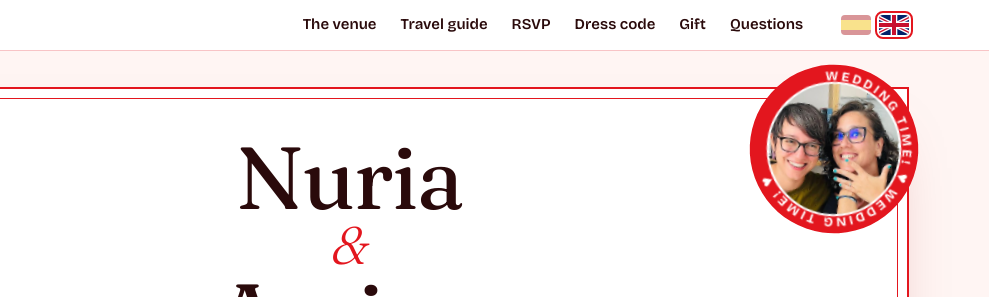
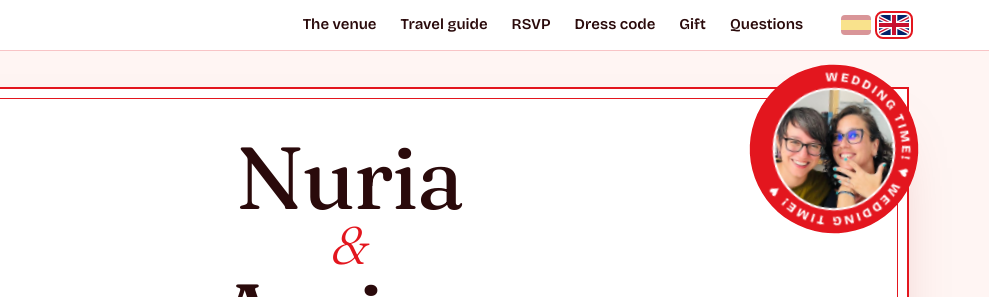
Before and after one commit to aminix/casamiento, a plain HTML site: page index.html in a window 1280 px wide. Shown: the top 297 px of the page, 291-1280 px from the left. Drawn offline with nearby package versions, Linux system fonts and the light colour scheme.

Commit message:
Hero: sticker opción B — texto en negrita (800) y más aire entre el texto y la foto
Co-Authored-By: Claude Opus 5.5 <noreply@anthropic.com>
Claude-Session: https://claude.ai/code/session_015Q8t5iYVqrsqvuE8ErVGYX

```diff
--- a/index.html
+++ b/index.html
@@ -144,7 +144,7 @@ a { color: inherit; }
   transform: rotate(8deg);
 }
 .sticker .ring { animation: spin 24s linear infinite; transform-origin: 50% 50%; }
-.sticker text { font-family: var(--display); font-weight: 700; font-size: 15px; letter-spacing: 3px; fill: var(--white); text-transform: uppercase; }
+.sticker text { font-family: var(--display); font-weight: 800; font-size: 14.5px; letter-spacing: 2.6px; fill: var(--white); text-transform: uppercase; }
 @keyframes spin { to { transform: rotate(360deg); } }
 @media (max-width: 640px) { .sticker { width: 104px; right: -6px; top: -16px; } }
 
@@ -614,13 +614,13 @@ footer p { margin: 0; font-weight: 600; letter-spacing: .08em; text-transform: u
       <svg class="sticker" viewBox="0 0 200 200" aria-hidden="true">
         <circle cx="100" cy="100" r="98" fill="#E3161E"/>
         <g class="ring">
-          <defs><path id="circ" d="M100,100 m-80,0 a80,80 0 1,1 160,0 a80,80 0 1,1 -160,0"/></defs>
+          <defs><path id="circ" d="M100,100 m-79,0 a79,79 0 1,1 158,0 a79,79 0 1,1 -158,0"/></defs>
           <text><textPath data-i18n="k8" href="#circ">¡Nos casamos! ♥ ¡Nos casamos! ♥ </textPath></text>
         </g>
-        <defs><clipPath id="fotoClip"><circle cx="100" cy="100" r="77"/></clipPath></defs>
+        <defs><clipPath id="fotoClip"><circle cx="100" cy="100" r="70"/></clipPath></defs>
         <g transform="rotate(-8 100 100)">
-          <image href="nosotras.jpg" x="23" y="23" width="154" height="154" preserveAspectRatio="xMidYMid slice" clip-path="url(#fotoClip)"/>
-          <circle cx="100" cy="100" r="77" fill="none" stroke="#FFFFFF" stroke-width="2.5"/>
+          <image href="nosotras.jpg" x="30" y="30" width="140" height="140" preserveAspectRatio="xMidYMid slice" clip-path="url(#fotoClip)"/>
+          <circle cx="100" cy="100" r="70" fill="none" stroke="#FFFFFF" stroke-width="2.5"/>
         </g>
       </svg>
 
```
